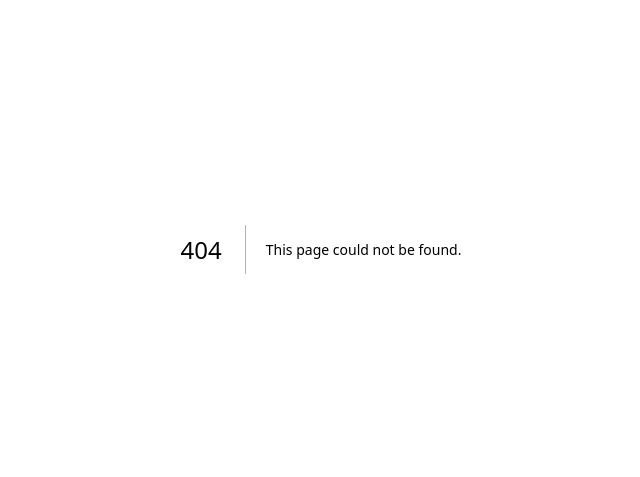
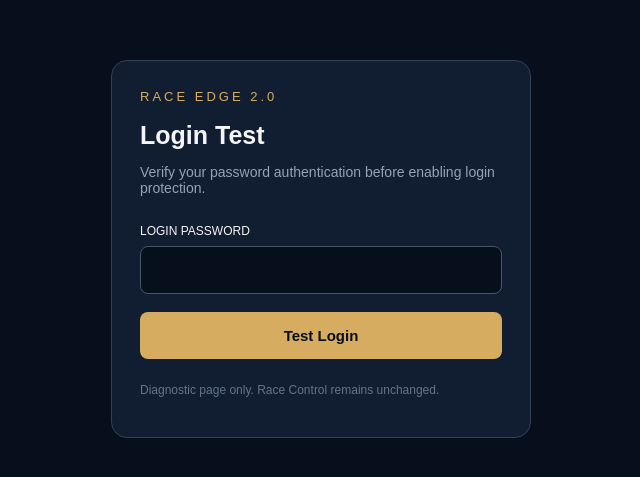
Before and after one commit to kiranlapaloma-cpu/race-edge-frontend, a Next.js app: page /login-test in a window 1280 px wide. Before the commit this address had no page. Shown: the part 151-628 px from the top of the page, without its empty margins (319-959 px from the left). Built offline with nearby package versions, Linux system fonts and the light colour scheme.

Commit message:
Create page.tsx

```diff
--- /dev/null
+++ b/app/login-test/page.tsx
@@ -0,0 +1,170 @@
+
+'use client';
+
+import { useState } from 'react';
+
+export default function LoginTestPage() {
+  const [password, setPassword] = useState('');
+  const [loading, setLoading] = useState(false);
+  const [result, setResult] = useState('');
+  const [success, setSuccess] = useState(false);
+
+  async function testLogin(e: React.FormEvent) {
+    e.preventDefault();
+    setLoading(true);
+    setResult('');
+    setSuccess(false);
+
+    try {
+      const response = await fetch('/api/login', {
+        method: 'POST',
+        headers: {
+          'Content-Type': 'application/json',
+        },
+        credentials: 'same-origin',
+        cache: 'no-store',
+        body: JSON.stringify({ password }),
+      });
+
+      const data = await response.json();
+
+      if (response.ok && data.ok === true) {
+        setSuccess(true);
+        setResult(
+          'Login successful. The server accepted your password and returned a session cookie.'
+        );
+      } else {
+        setResult(
+          `HTTP ${response.status}: ${
+            data.error || 'Unknown login error'
+          }`
+        );
+      }
+    } catch {
+      setResult(
+        'Network or response error. Unable to complete login test.'
+      );
+    } finally {
+      setPassword('');
+      setLoading(false);
+    }
+  }
+
+  return (
+    <main style={{
+      minHeight: '100vh',
+      background: '#080f1c',
+      color: '#f5f5f5',
+      display: 'flex',
+      justifyContent: 'center',
+      alignItems: 'center',
+      padding: 24,
+      fontFamily: 'Arial, sans-serif',
+    }}>
+      <div style={{
+        width: '100%',
+        maxWidth: 420,
+        background: '#111d30',
+        border: '1px solid #334155',
+        borderRadius: 16,
+        padding: 28,
+      }}>
+        <div style={{
+          fontSize: 13,
+          color: '#d6ad60',
+          letterSpacing: 3,
+          marginBottom: 12,
+        }}>
+          RACE EDGE 2.0
+        </div>
+
+        <h1 style={{
+          fontSize: 25,
+          marginBottom: 8,
+        }}>
+          Login Test
+        </h1>
+
+        <p style={{
+          fontSize: 14,
+          color: '#94a3b8',
+          marginBottom: 28,
+        }}>
+          Verify your password authentication
+          before enabling login protection.
+        </p>
+
+        <form onSubmit={testLogin}>
+          <label htmlFor="password" style={{
+            display: 'block',
+            fontSize: 12,
+            marginBottom: 8,
+          }}>
+            LOGIN PASSWORD
+          </label>
+
+          <input
+            id="password"
+            type="password"
+            value={password}
+            onChange={e => setPassword(e.target.value)}
+            autoComplete="current-password"
+            required
+            style={{
+              width: '100%',
+              padding: 14,
+              boxSizing: 'border-box',
+              background: '#080f1c',
+              color: '#ffffff',
+              border: '1px solid #475569',
+              borderRadius: 8,
+              fontSize: 16,
+              marginBottom: 18,
+            }}
+          />
+
+          <button
+            type="submit"
+            disabled={loading}
+            style={{
+              width: '100%',
+              padding: 15,
+              background: '#d6ad60',
+              color: '#080f1c',
+              border: 'none',
+              borderRadius: 8,
+              fontWeight: 700,
+              fontSize: 15,
+              cursor: 'pointer',
+            }}
+          >
+            {loading ? 'Testing...' : 'Test Login'}
+          </button>
+        </form>
+
+        {result && (
+          <div role="status" style={{
+            marginTop: 22,
+            padding: 14,
+            borderRadius: 8,
+            background: success ? '#123326' : '#3a2025',
+            color: success ? '#86efac' : '#fca5a5',
+            fontSize: 14,
+            lineHeight: 1.6,
+          }}>
+            {result}
+          </div>
+        )}
+
+        <p style={{
+          fontSize: 12,
+          color: '#64748b',
+          marginTop: 24,
+        }}>
+          Diagnostic page only. Race Control
+          remains unchanged.
+        </p>
+      </div>
+    </main>
+  );
+}
```
